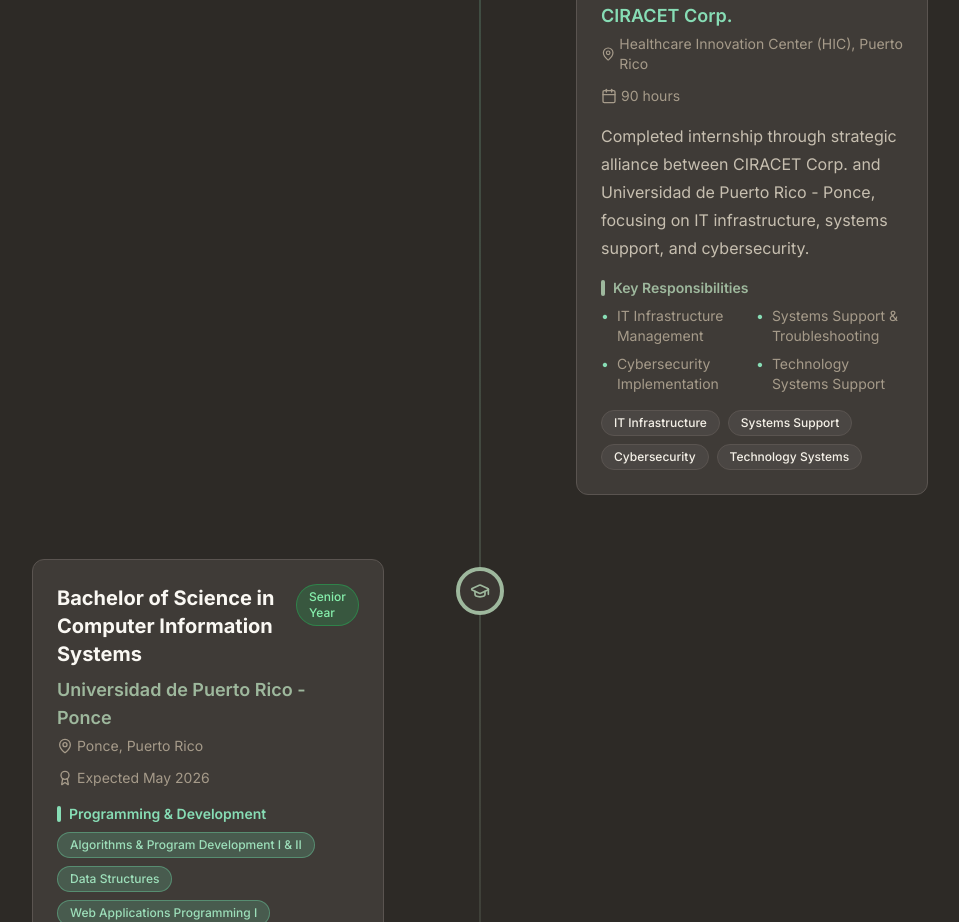
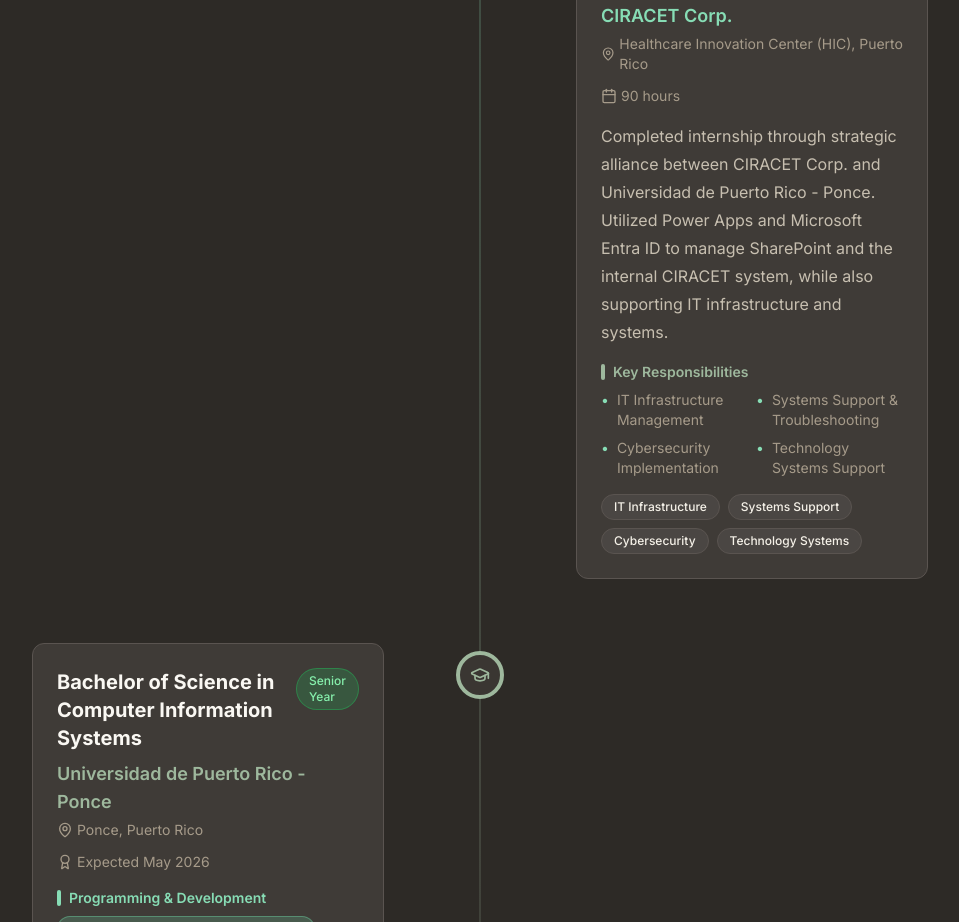
Before and after one commit to Kamavera/Portfolio_Kaleb, a React (Vite) app: page / in a window 1280 px wide. Shown: the part 5200-6122 px from the top of the page, without its empty margins (160-1119 px from the left). Built offline with nearby package versions, Linux system fonts and the light colour scheme.

Commit message:
Update CIRACET internship description

```diff
--- a/src/data/portfolio.js
+++ b/src/data/portfolio.js
@@ -130,8 +130,8 @@
       es: 'Internado'
     },
     description: {
-      en: 'Completed internship through strategic alliance between CIRACET Corp. and Universidad de Puerto Rico - Ponce, focusing on IT infrastructure, systems support, and cybersecurity.',
-      es: 'Completé internado a través de alianza estratégica entre CIRACET Corp. y Universidad de Puerto Rico - Ponce, enfocándome en infraestructura de TI, soporte de sistemas y ciberseguridad.'
+      en: 'Completed internship through strategic alliance between CIRACET Corp. and Universidad de Puerto Rico - Ponce. Utilized Power Apps and Microsoft Entra ID to manage SharePoint and the internal CIRACET system, while also supporting IT infrastructure and systems.',
+      es: 'Completé internado a través de alianza estratégica entre CIRACET Corp. y Universidad de Puerto Rico - Ponce. Utilicé Power Apps y Microsoft Entra ID para administrar SharePoint y el sistema interno de CIRACET, además de apoyar en infraestructura de TI.'
     },
     responsibilities: {
       en: [
```
